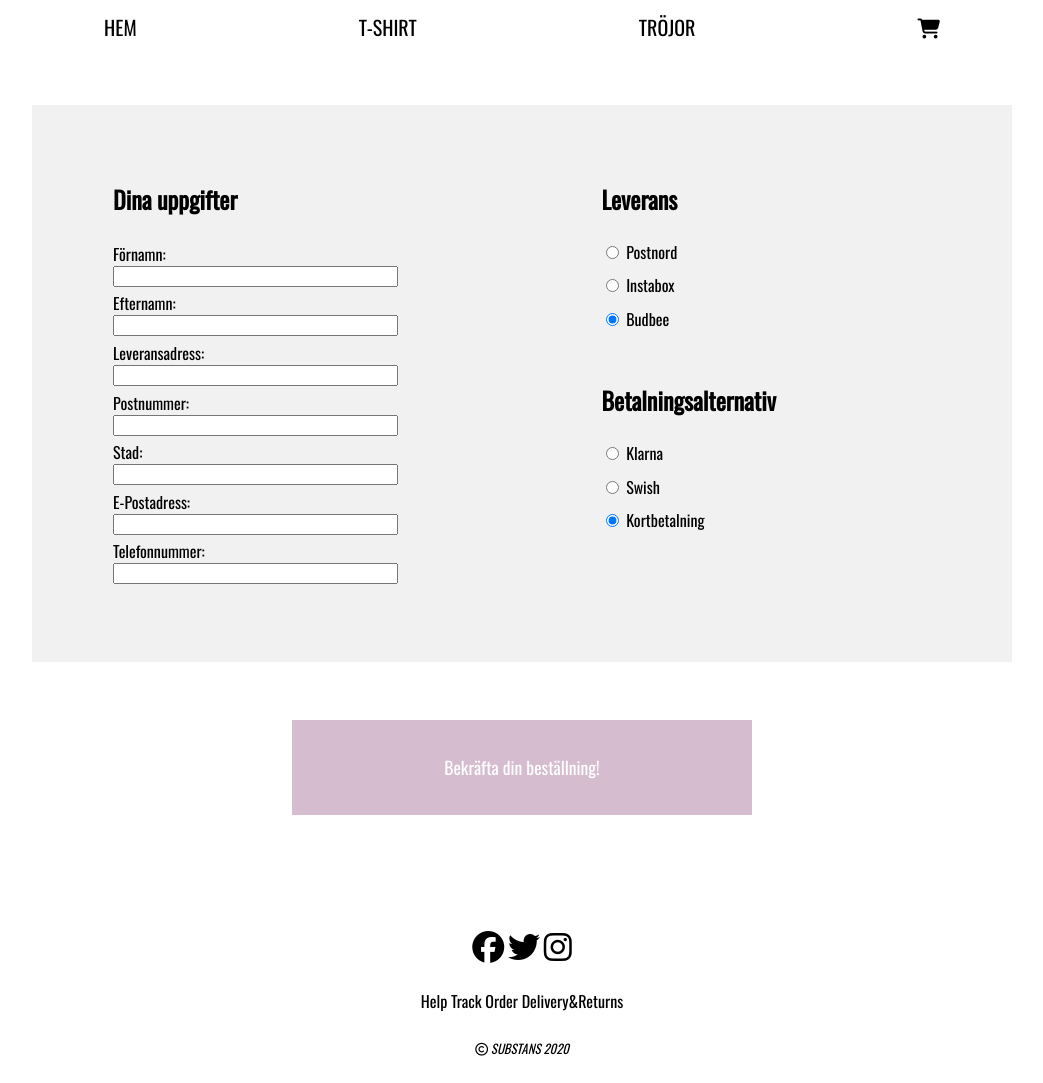
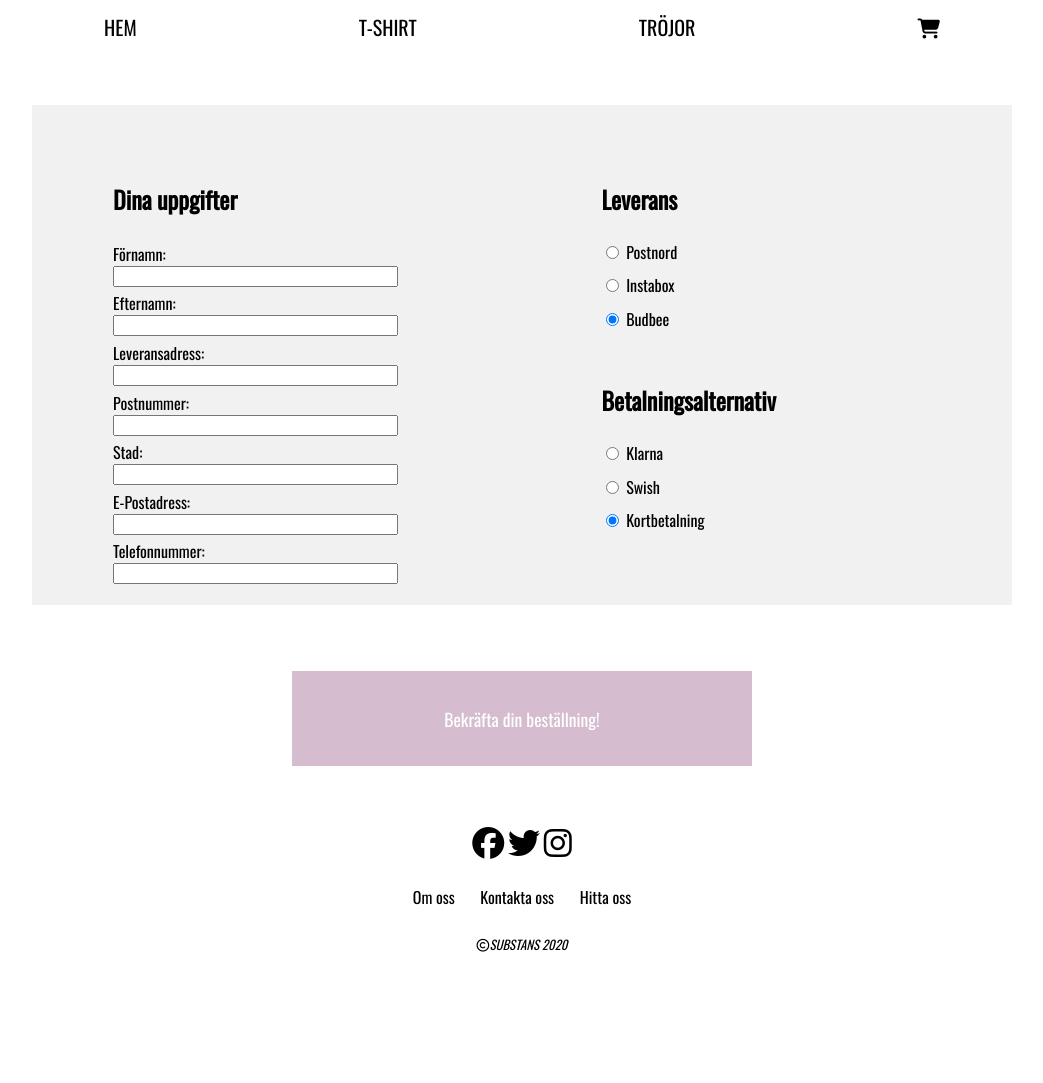
Before and after one commit to feliciatranberg/GruppArbeteWebbshop, a plain HTML site: page HTML/checkout.html in a window 1280 px wide. Shown: the whole page, without its empty margins (118-1161 px from the left). After the commit the page ends 980 px from the top, so only its background shows below. Drawn offline with nearby package versions, Linux system fonts and the light colour scheme.

Commit message:
scss updates

```diff
--- a/HTML/checkout.html
+++ b/HTML/checkout.html
@@ -62,23 +62,25 @@
     </div>
   </div>
 
- <footer>
+  <footer>
 
-      <div class="social-media">
+    <div class="social-media">
+     <a href="#"><i class="fab fa-facebook fa-2x"></a></i>
+     <a href="#"><i class="fab fa-twitter fa-2x"> </a></i>
+     <a href="#"><i class="fab fa-instagram fa-2x"></a></i>
+    </div>
 
-        <i class="fab fa-facebook fa-2x"></i>
-        <i class="fab fa-twitter fa-2x"></i>
-        <i class="fab fa-instagram fa-2x"></i>
+    <div class="links">
+      <a href="#">Om oss</a>
+      <a href="#">Kontakta oss</a>
+      <a href="#">Hitta oss</a>
+    </div>
 
-      </div>
+    <div class="copyright">
+      <i class="far fa-copyright"></i>SUBSTANS 2020
+    </div>
 
-      <div class="help-links">
-        <a href="/HTML/help.html">Help</a>
-        <a href="/HTML/track-order.html">Track Order</a>
-        <a href="/HTML/delivery-returns.html">Delivery&Returns</a></div>
+    </footer>
 
-       <div class="copyright"><a><i class="far fa-copyright"></i> SUBSTANS 2020</a>
-      </div>
-    </footer>
 </body>
 </html>
--- a/SCSS/main.scss
+++ b/SCSS/main.scss
@@ -542,7 +542,7 @@ button:hover {
   #confirm-order-button {
     @include button-medium;
     width: 80%;
-    margin-bottom: 8%;
+    margin-bottom: 2%;
   }
   #confirm-order-button:hover {
   background-color: $button-hover-color;
@@ -594,7 +594,7 @@ button:hover {
     #confirm-order-button {
       @include button-medium;
       width: 40%;
-      margin-bottom: 8%;
+      margin-bottom: -1%;
     }
 }
 
```
Also changed, not shown: CSS/main.css.
